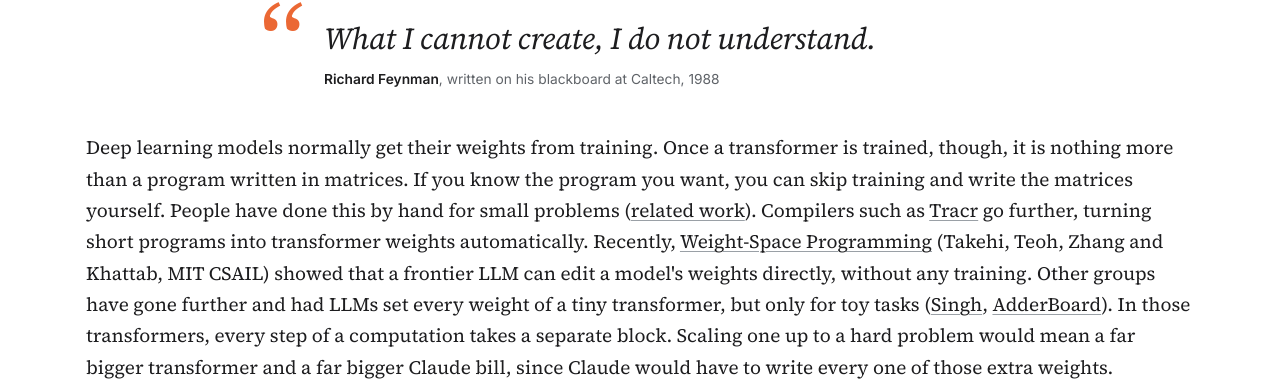
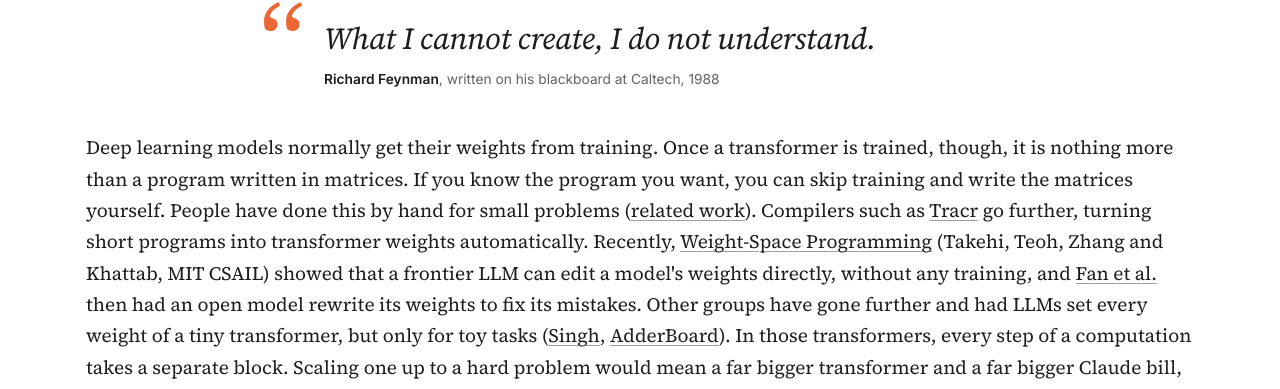
Before and after one commit to mbzuai-oryx/LoopedWSP, a plain HTML site: page index.html in a window 1280 px wide. Shown: the part 1036-1425 px from the top of the page. Drawn offline with nearby package versions, Linux system fonts and the light colour scheme.

Commit message:
Mention self-rewriting work in the intro

```diff
--- a/index.html
+++ b/index.html
@@ -599,7 +599,7 @@
   <figcaption><b>Richard Feynman</b>, written on his blackboard at Caltech, 1988</figcaption>
 </figure>
 
-<p>Deep learning models normally get their weights from training. Once a transformer is trained, though, it is nothing more than a program written in matrices. If you know the program you want, you can skip training and write the matrices yourself. People have done this by hand for small problems (<a href="#related">related work</a>). Compilers such as <a href="https://arxiv.org/abs/2301.05062">Tracr</a> go further, turning short programs into transformer weights automatically. Recently, <a href="https://rikiyat.github.io/blog/weight-space-programming/">Weight-Space Programming</a> (Takehi, Teoh, Zhang and Khattab, MIT CSAIL) showed that a frontier LLM can edit a model's weights directly, without any training. Other groups have gone further and had LLMs set every weight of a tiny transformer, but only for toy tasks (<a href="https://csinva.io/weight-space-programming-autoresearch/analyze/toy_examples/report.html">Singh</a>, <a href="https://github.com/anadim/AdderBoard">AdderBoard</a>). In those transformers, every step of a computation takes a separate block. Scaling one up to a hard problem would mean a far bigger transformer and a far bigger Claude bill, since Claude would have to write every one of those extra weights.</p>
+<p>Deep learning models normally get their weights from training. Once a transformer is trained, though, it is nothing more than a program written in matrices. If you know the program you want, you can skip training and write the matrices yourself. People have done this by hand for small problems (<a href="#related">related work</a>). Compilers such as <a href="https://arxiv.org/abs/2301.05062">Tracr</a> go further, turning short programs into transformer weights automatically. Recently, <a href="https://rikiyat.github.io/blog/weight-space-programming/">Weight-Space Programming</a> (Takehi, Teoh, Zhang and Khattab, MIT CSAIL) showed that a frontier LLM can edit a model's weights directly, without any training, and <a href="https://arxiv.org/abs/2611.21885">Fan et al.</a> then had an open model rewrite its weights to fix its mistakes. Other groups have gone further and had LLMs set every weight of a tiny transformer, but only for toy tasks (<a href="https://csinva.io/weight-space-programming-autoresearch/analyze/toy_examples/report.html">Singh</a>, <a href="https://github.com/anadim/AdderBoard">AdderBoard</a>). In those transformers, every step of a computation takes a separate block. Scaling one up to a hard problem would mean a far bigger transformer and a far bigger Claude bill, since Claude would have to write every one of those extra weights.</p>
 
 <div class="text-fig">
 <div class="text-col">
```
